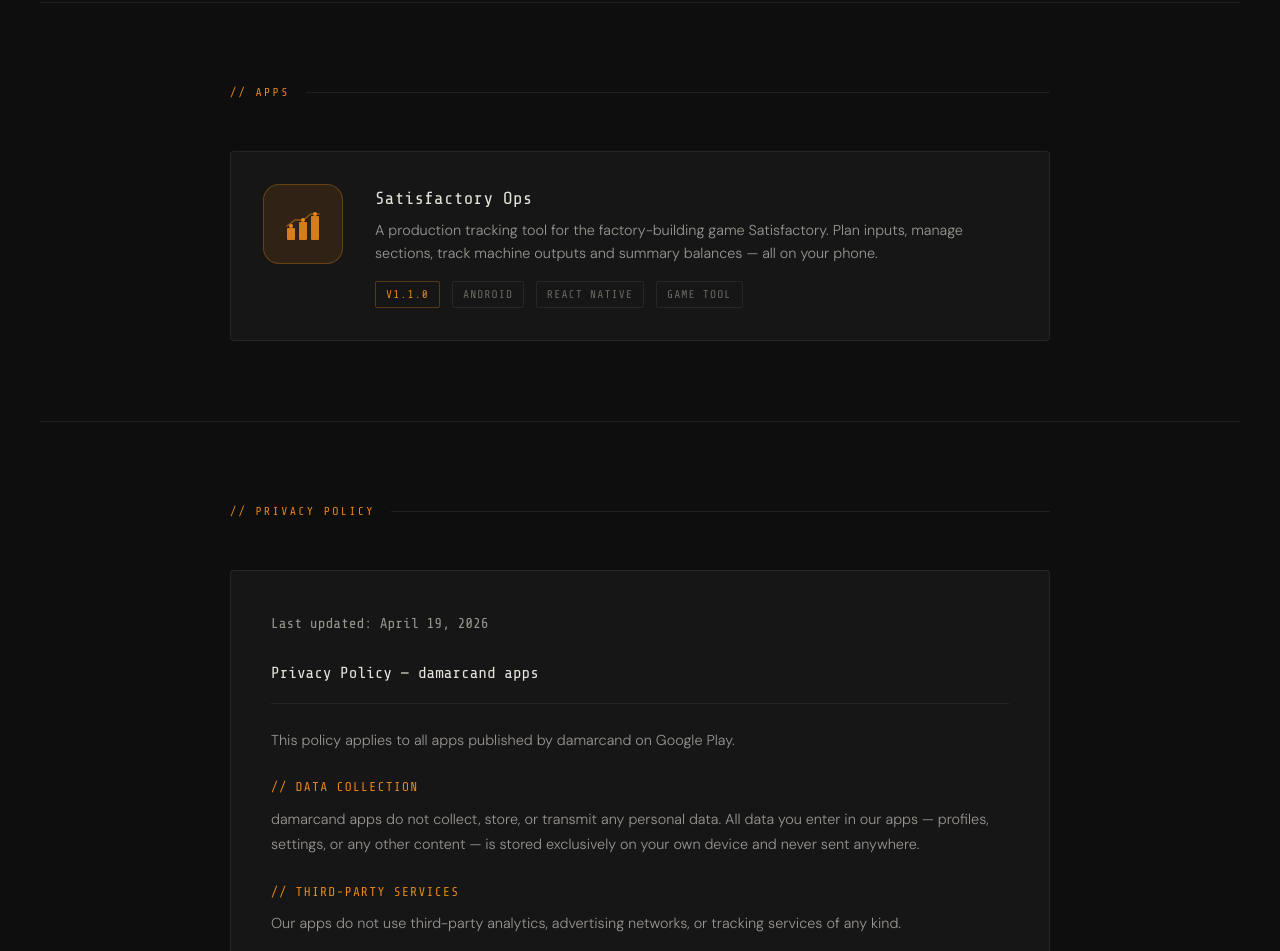
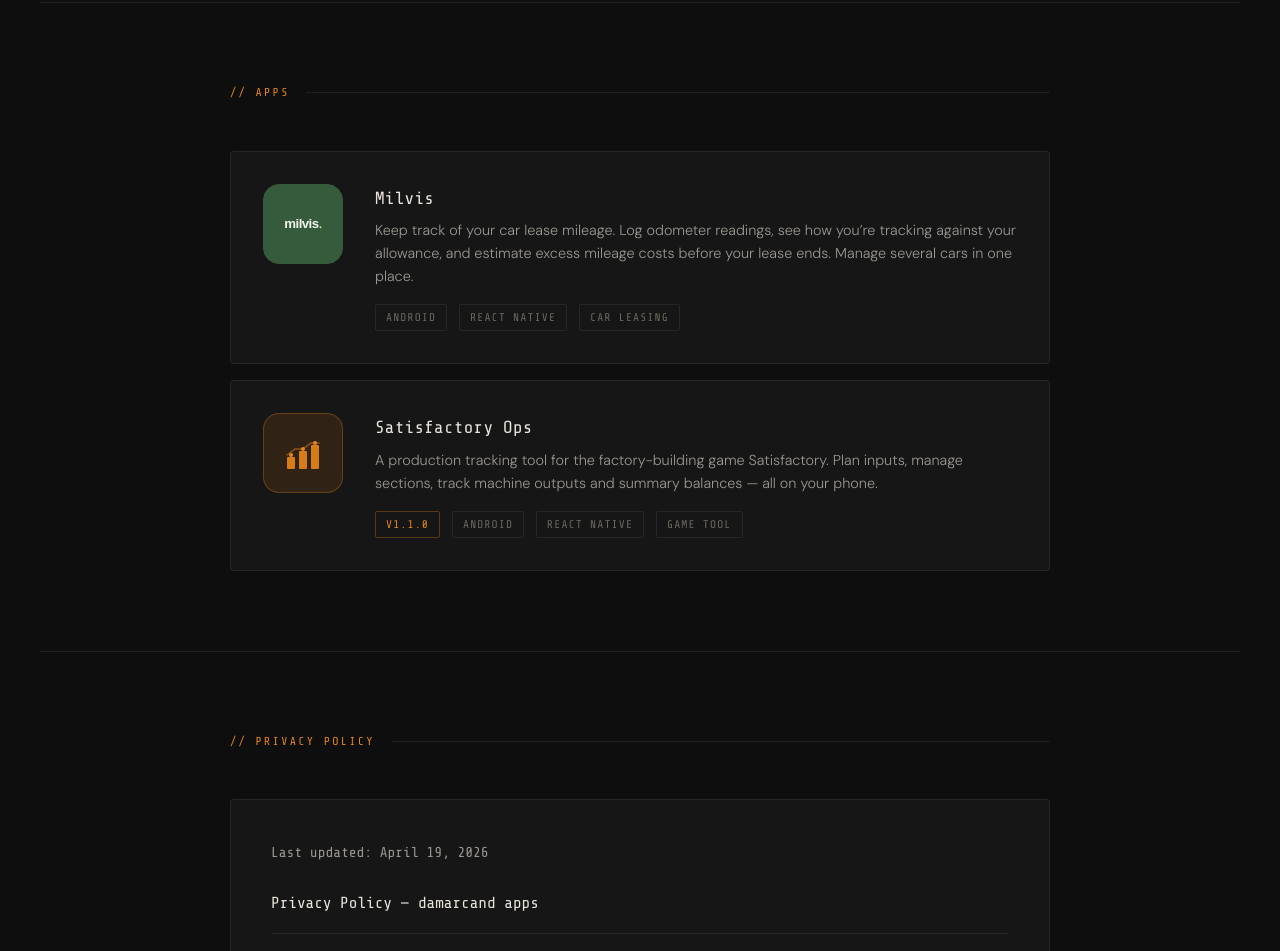
Before and after one commit to Damarcand/damarcand.github.io, a plain HTML site: page index.html in a window 1280 px wide. Shown: the part 798-1749 px from the top of the page. Drawn offline with nearby package versions, Linux system fonts and the light colour scheme.

Commit message:
Add Milvis to the app list

```diff
--- a/index.html
+++ b/index.html
@@ -378,6 +378,24 @@
   <section id="apps">
     <p class="section-label">// apps</p>
 
+    <article class="app-card" style="margin-bottom: 1rem;">
+      <div class="app-icon" style="background: #365b3c; border-color: #365b3c;" aria-hidden="true">
+        <svg viewBox="0 0 1024 1024" style="width: 100%; height: 100%;" xmlns="http://www.w3.org/2000/svg">
+          <text x="512" y="566" text-anchor="middle" font-family="Arial, sans-serif" font-size="174" font-weight="600" letter-spacing="-7" fill="#f2f5ed">milvis<tspan opacity="0">.</tspan></text>
+          <circle cx="741.5" cy="554.5" r="12" fill="#c9e99a" />
+        </svg>
+      </div>
+      <div class="app-info">
+        <h2>Milvis</h2>
+        <p>Keep track of your car lease mileage. Log odometer readings, see how you’re tracking against your allowance, and estimate excess mileage costs before your lease ends. Manage several cars in one place.</p>
+        <div class="app-meta">
+          <span class="tag">Android</span>
+          <span class="tag">React Native</span>
+          <span class="tag">Car leasing</span>
+        </div>
+      </div>
+    </article>
+
     <a class="app-card" href="#" target="_blank">
       <div class="app-icon">
         <!-- Factory/gear icon representing Satisfactory Ops -->
```
